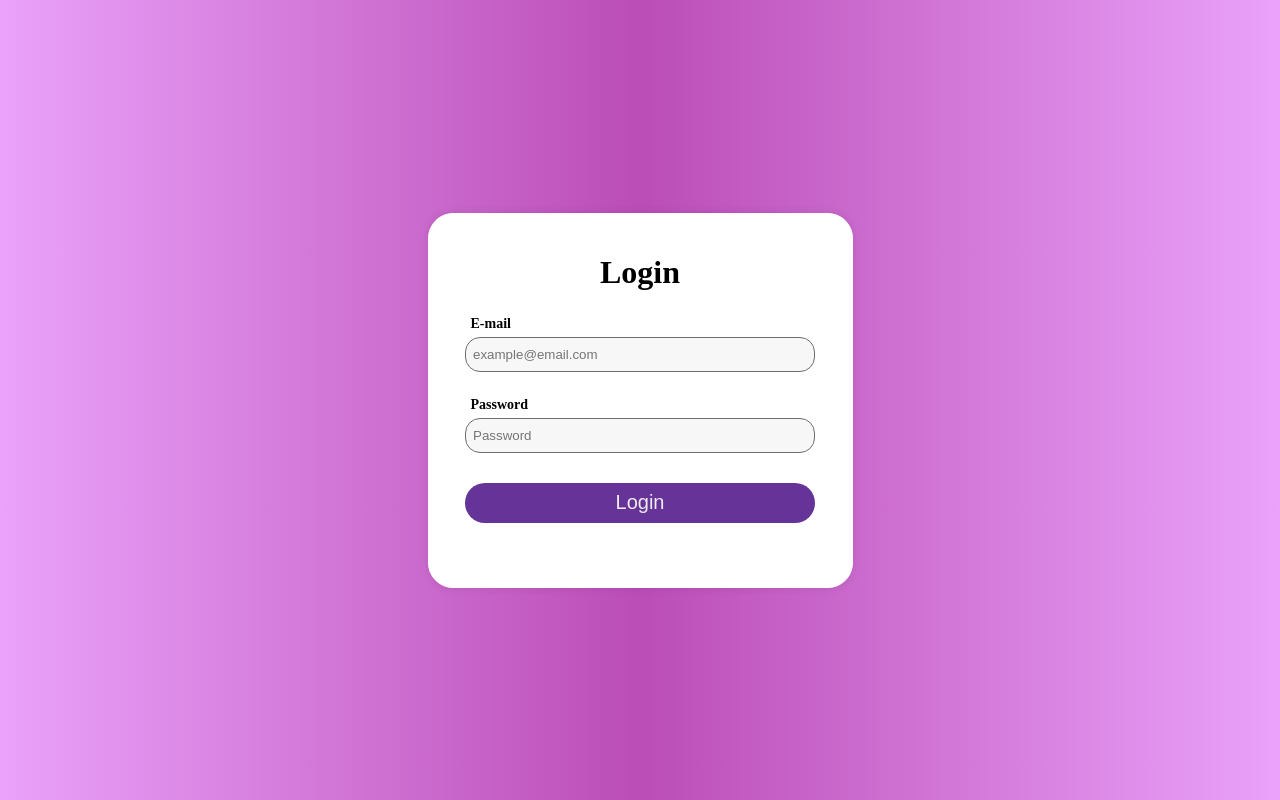
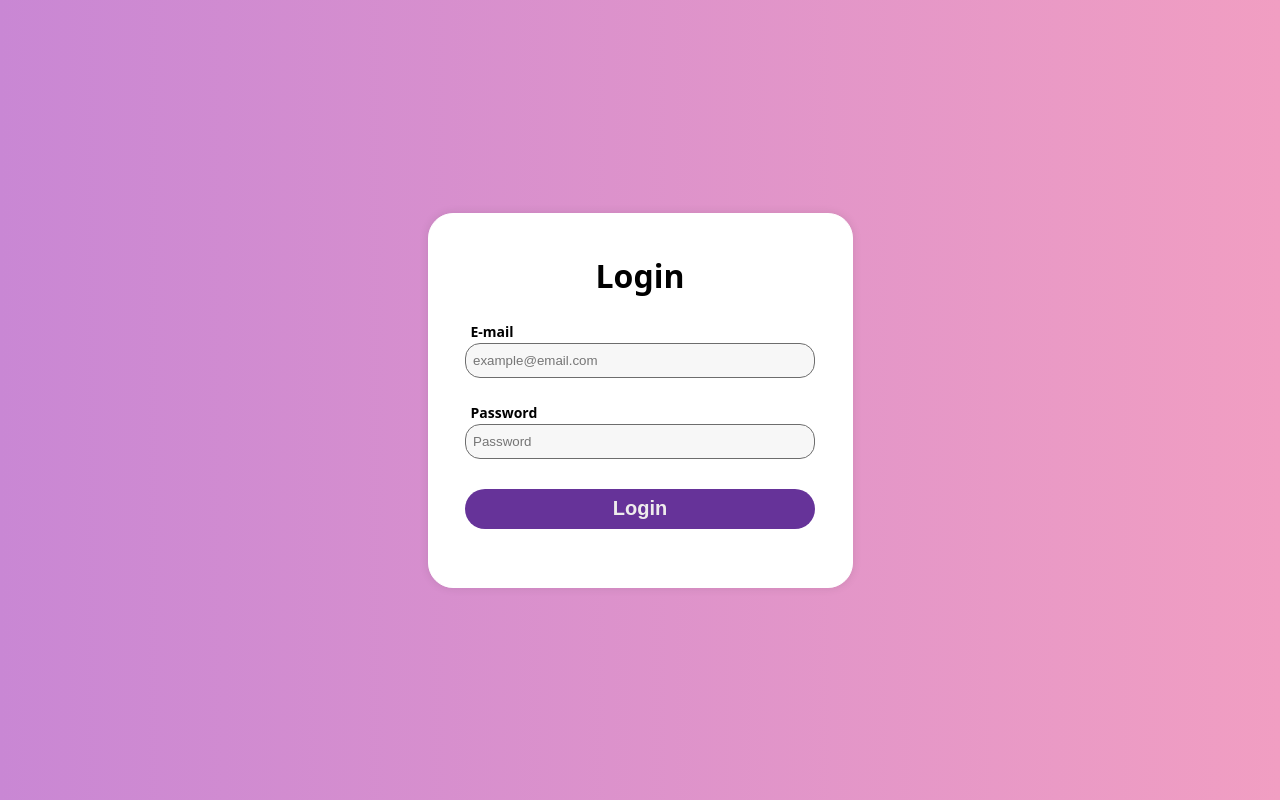
Before and after one commit to daviolvr/simple-login-screen, a plain HTML site: page index.html in a window 1280 px wide. Drawn offline with Linux system fonts and the light colour scheme.

Commit message:
styling fonts and changing the background gradient

```diff
--- a/assets/css/style.css
+++ b/assets/css/style.css
@@ -10,14 +10,14 @@ body {
     align-items: center;
     justify-content: center;
     background: rgb(234,162,250);
-    background: linear-gradient(90deg, rgba(234,162,250,1) 0%, rgba(187,77,183,1) 50%, rgba(234,162,250,1) 100%);
+    background: linear-gradient(90deg, #c987d4, #f19ec2);
 }
 
 .insert {
     display: flex;
     flex-direction: column;
     align-items: center;
-    background-color: white;
+    background-color: rgb(255, 255, 255);
     width: 425px;
     height: 375px;
     border: 1px solid white;
@@ -29,11 +29,13 @@ body {
 .login {
     text-align: center;
     margin-bottom: 20px;
+    font-family: system-ui, -apple-system, BlinkMacSystemFont, 'Segoe UI', Roboto, Oxygen, Ubuntu, Cantarell, 'Open Sans', 'Helvetica Neue', sans-serif;
 }
 
 .username,
 .senha {
     font-size: 14px;
+    font-family:system-ui, -apple-system, BlinkMacSystemFont, 'Segoe UI', Roboto, Oxygen, Ubuntu, Cantarell, 'Open Sans', 'Helvetica Neue', sans-serif;
     text-align: left;
     width: 57px;
     height: 16px;
@@ -58,6 +60,7 @@ body {
 
 .enter {
     font-size: 20px;
+    font-weight: bold;
     color: rgb(238, 236, 236);
     background-color: rebeccapurple;
     margin-top: 30px;
```
